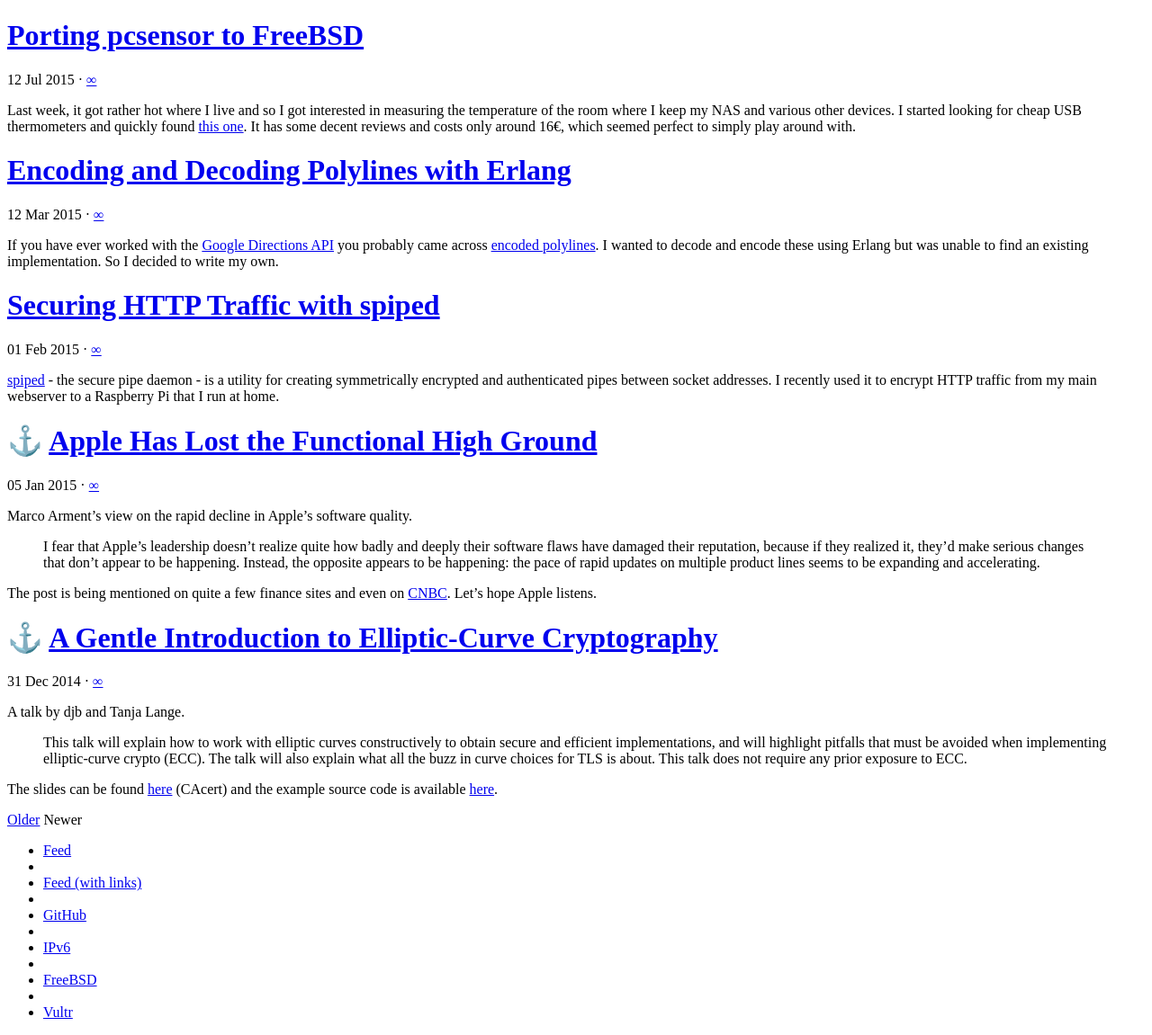
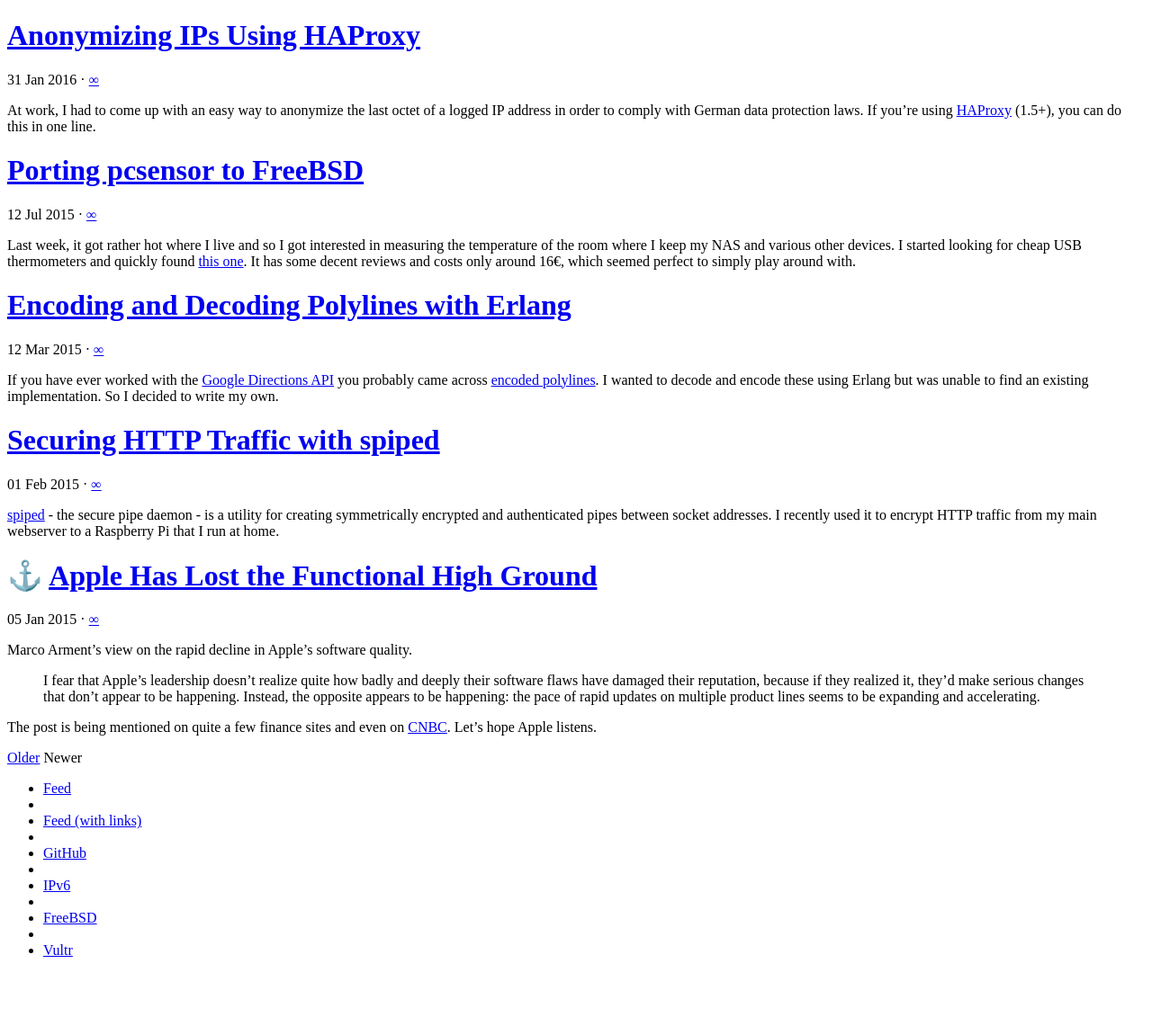
Before and after one commit to nifoc/blog.kempkens.io, a Jekyll site: the page built from index.html, in a window 1280 px wide. Shown: the part 208-1359 px from the top of the page at 90% size. Built offline with Jekyll 4.4.1, drawn with Linux system fonts in a browser that asks for light colours; the list of posts is cut into pages by our own code; after the commit the page ends 1290 px from its top, so only the background shows below that.

Commit message:
HAProxy post

```diff
--- a/Gemfile
+++ b/Gemfile
@@ -3,6 +3,6 @@
 gem 'jekyll', '~> 2.5.3'
 
 group :extensions do
-  gem 'jekyll-assets', '~> 0.14.0'
+  gem 'jekyll-assets', '~> 1.0.0'
   gem 'yui-compressor', '~> 0.12.0'
 end
--- a/_config.yml
+++ b/_config.yml
@@ -9,7 +9,7 @@
 # Setup
 title:                                  tail call
 tagline:                                Ramblings in software development
-description:                            The ramblings of a 25-year-old software developer from Germany.
+description:                            The ramblings of a 26-year-old software developer from Germany.
 url:                                    https://blog.kempkens.io
 hub_url:                                https://kempkens.superfeedr.com
 baseurl:                                /
--- /dev/null
+++ b/_posts/2016-01-31-anonymizing-ips-using-haproxy.md
@@ -0,0 +1,26 @@
+---
+layout: post
+title: Anonymizing IPs Using HAProxy
+description: "Description of how to easily anonymize IPs using HAProxy."
+date: 2016-01-31 17:46:00 CET
+category: posts
+tags: [haproxy, ops, english]
+comments: true
+---
+
+At work, I had to come up with an easy way to anonymize the last octet of a logged IP address in order to comply with German data protection laws. If you're using [HAProxy](http://www.haproxy.org) (1.5+), you can do this in one line.
+
+If you want to forward the source IP address to a backend server, you would usually use `option forwardfor`. Sadly you can't set or change the forwarded IP using that option, so instead you have to set the `X-Forwarded-For` header manually.
+
+{% highlight text %}
+http-request set-header X-Forwarded-For %[src,ipmask(24)]
+{% endhighlight %}
+
+This will set the last octet of the source IP address to zero.
+
+The HAProxy documentation has more information on the various things I used in this post:
+
+* [option forwardfor](https://cbonte.github.io/haproxy-dconv/configuration-1.5.html#4-option%20forwardfor)
+* [http-request](https://cbonte.github.io/haproxy-dconv/configuration-1.5.html#4-http-request)
+* [src sample](https://cbonte.github.io/haproxy-dconv/configuration-1.5.html#7.3.3-src)
+* [ipmask converter](https://cbonte.github.io/haproxy-dconv/configuration-1.5.html#7.3.1-ipmask)
```
Also changed, not shown: Gemfile.lock.
